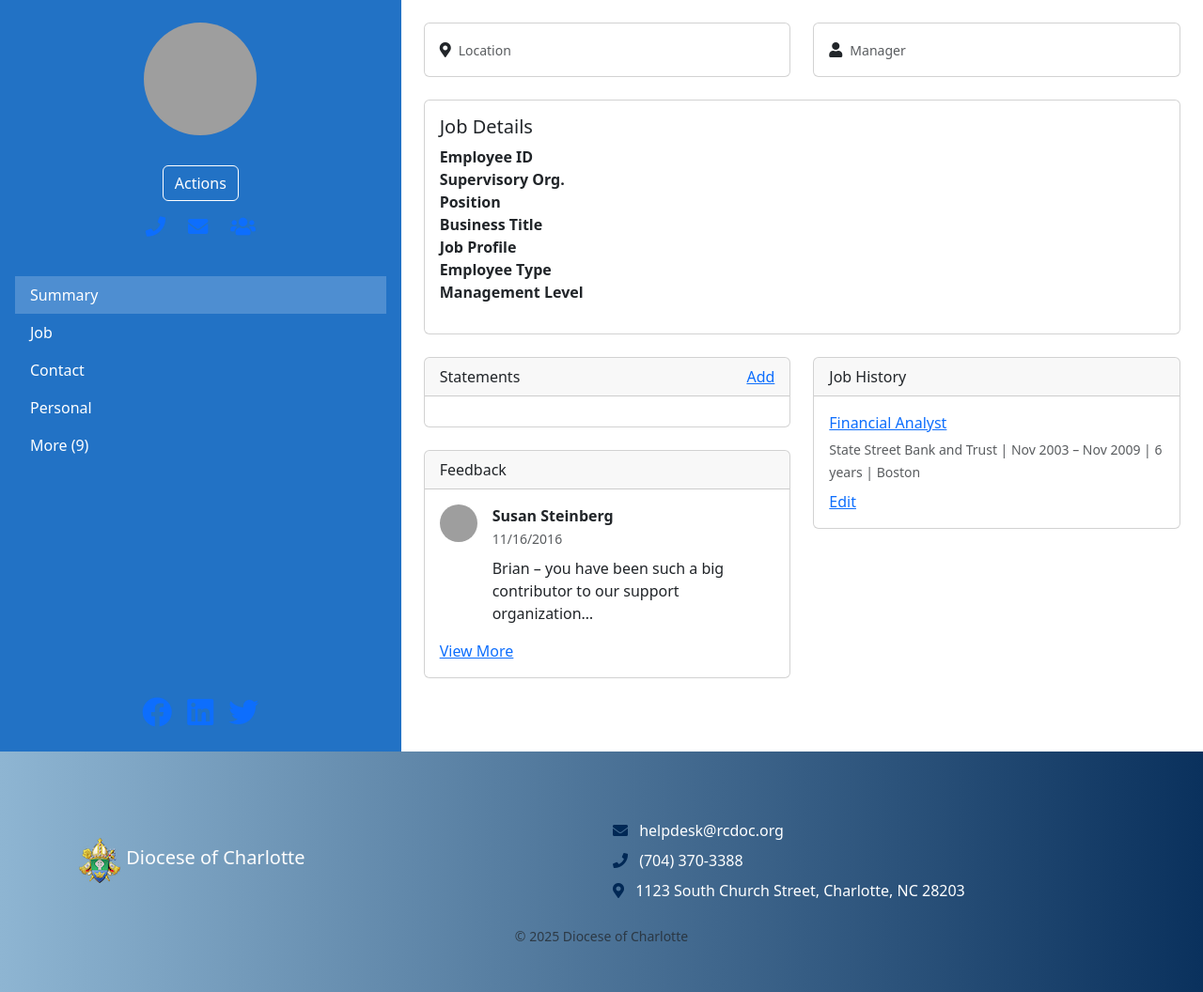
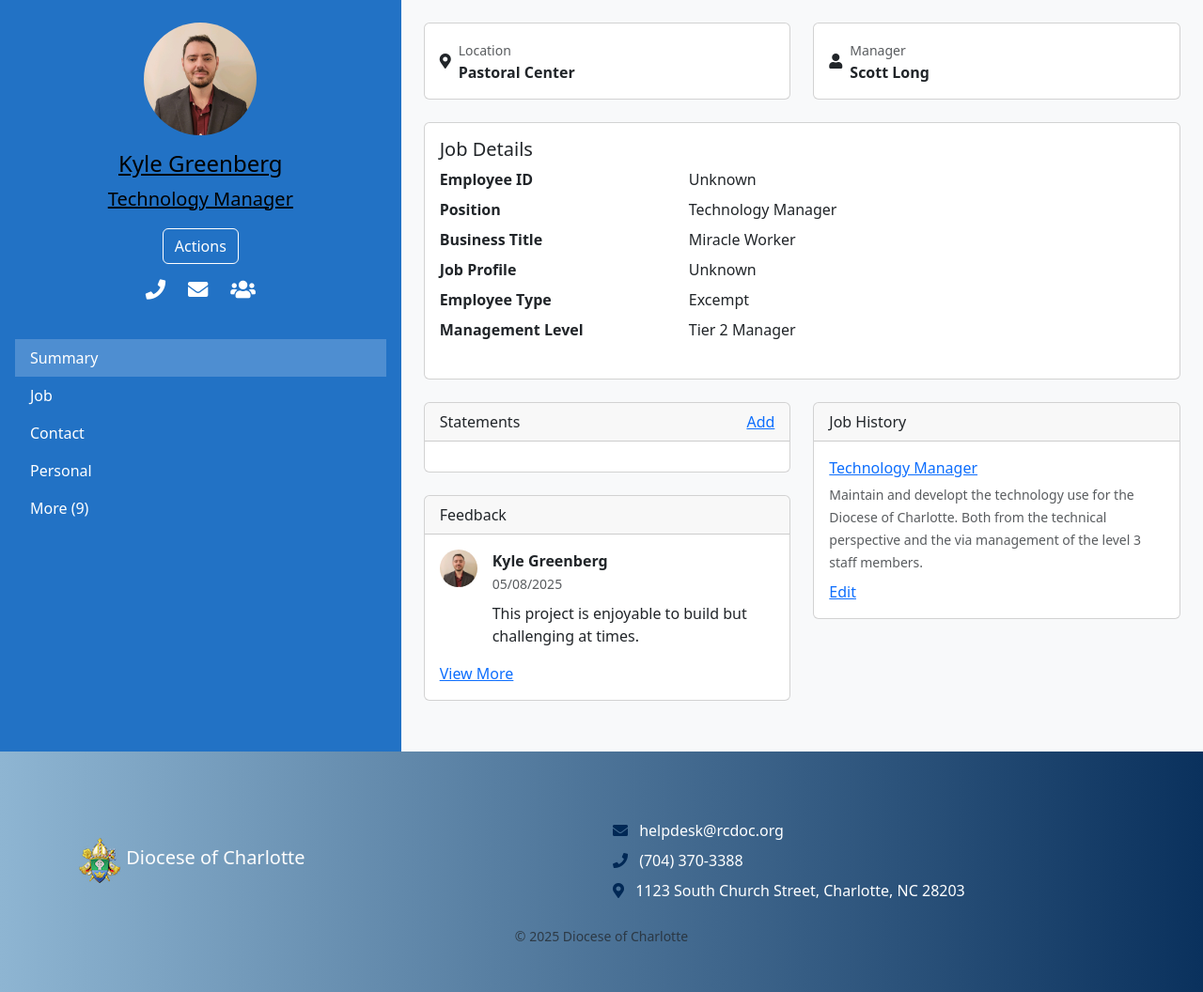
Before and after one commit to rcdoc-org/CryptaService-Crypta, a Django app: page /demo/details-page/ in a window 1280 px wide. Shown: the part 56-1112 px from the top of the page at 94% size. Run offline with Django 5.2, Linux system fonts and the light colour scheme; grey boxes are pictures that could not be loaded.

Commit message:
Got confirmation on layout.

```diff
--- a/backend/api/static/css/details_page.css
+++ b/backend/api/static/css/details_page.css
@@ -18,3 +18,12 @@
     color: #fff;
     background: transparent;
   }
+
+  .action-icons {
+    color: white;
+  }
+
+  .actions-btn :hover{
+    background-color: #fff;
+    color: #2272C5;
+  }
--- a/backend/api/templates/details_page.html
+++ b/backend/api/templates/details_page.html
@@ -24,21 +24,21 @@
       <!-- LEFT PANEL -->
       <aside class="col-md-4 p-0 aside-panel">
         <div class="text-center p-4">
-          <img src="{% static 'images/profile.jpg' %}"
+          <img src="{% static 'images/profilePic.jpg' %}"
                alt="Profile Photo"
                class="rounded-circle mb-3"
                width="120" height="120">
-          <h4>{{ person.name }}</h4>
-          <p class="mb-3">{{ person.job_title }}</p>
+          <h4>Kyle Greenberg</h4>
+          <p class="mb-3">Technology Manager</p>
           <button class="btn actions-btn mb-3">Actions</button>
           <div class="d-flex justify-content-center mb-3">
-            <a href="tel:{{ person.phone }}" class="me-4">
+            <a href="tel:{{ person.phone }}" class="action-icons me-4">
               <i class="fas fa-phone fa-lg"></i>
             </a>
-            <a href="mailto:{{ person.email }}" class="me-4">
+            <a href="mailto:{{ person.email }}" class="action-icons me-4">
               <i class="fas fa-envelope fa-lg"></i>
             </a>
-            <a href="#">
+            <a href="#" class="action-icons">
               <i class="fas fa-users fa-lg"></i>
             </a>
           </div>
@@ -52,15 +52,10 @@
           <a class="nav-link" href="#">More (9)</a>
         </nav>
 
-        <div class="d-flex justify-content-center py-4">
-          <a href="#" class="mx-2"><i class="fab fa-facebook fa-2x"></i></a>
-          <a href="#" class="mx-2"><i class="fab fa-linkedin fa-2x"></i></a>
-          <a href="#" class="mx-2"><i class="fab fa-twitter fa-2x"></i></a>
-        </div>
       </aside>
 
       <!-- RIGHT PANEL -->
-      <main class="col-md-8 p-4">
+      <main class="col-md-8 p-4 bg-light">
         <!-- top cards -->
         <div class="row mb-4">
           <div class="col">
@@ -69,7 +64,7 @@
                 <i class="fas fa-map-marker-alt me-2"></i>
                 <div>
                   <small class="text-muted">Location</small><br>
-                  <strong>{{ person.location }}</strong>
+                  <strong>Pastoral Center</strong>
                 </div>
               </div>
             </div>
@@ -80,7 +75,7 @@
                 <i class="fas fa-user me-2"></i>
                 <div>
                   <small class="text-muted">Manager</small><br>
-                  <strong>{{ person.manager }}</strong>
+                  <strong>Scott Long</strong>
                 </div>
               </div>
             </div>
@@ -93,25 +88,22 @@
             <h5 class="card-title">Job Details</h5>
             <dl class="row">
               <dt class="col-sm-4">Employee ID</dt>
-              <dd class="col-sm-8">{{ person.employee_id }}</dd>
-
-              <dt class="col-sm-4">Supervisory Org.</dt>
-              <dd class="col-sm-8">{{ person.supervisory_org }}</dd>
+              <dd class="col-sm-8">Unknown</dd>
 
               <dt class="col-sm-4">Position</dt>
-              <dd class="col-sm-8">{{ person.position }}</dd>
+              <dd class="col-sm-8">Technology Manager</dd>
 
               <dt class="col-sm-4">Business Title</dt>
-              <dd class="col-sm-8">{{ person.business_title }}</dd>
+              <dd class="col-sm-8">Miracle Worker</dd>
 
               <dt class="col-sm-4">Job Profile</dt>
-              <dd class="col-sm-8">{{ person.job_profile }}</dd>
+              <dd class="col-sm-8">Unknown</dd>
 
               <dt class="col-sm-4">Employee Type</dt>
-              <dd class="col-sm-8">{{ person.employee_type }}</dd>
+              <dd class="col-sm-8">Excempt</dd>
 
               <dt class="col-sm-4">Management Level</dt>
-              <dd class="col-sm-8">{{ person.management_level }}</dd>
+              <dd class="col-sm-8">Tier 2 Manager</dd>
               {# add more fields as needed #}
             </dl>
           </div>
@@ -134,15 +126,15 @@
               <div class="card-header">Feedback</div>
               <div class="card-body">
                 <div class="d-flex mb-3">
-                  <img src="{% static 'images/feedback-user.jpg' %}"
+                  <img src="{% static 'images/profilePic.jpg' %}"
                        class="rounded-circle me-3"
                        width="40" height="40"
                        alt="Feedback User">
                   <div>
-                    <strong>Susan Steinberg</strong><br>
-                    <small class="text-muted">11/16/2016</small>
+                    <strong>Kyle Greenberg</strong><br>
+                    <small class="text-muted">05/08/2025</small>
                     <p class="mt-2 mb-0">
-                      Brian – you have been such a big contributor to our support organization…
+                      This project is enjoyable to build but challenging at times.
                     </p>
                   </div>
                 </div>
@@ -156,9 +148,10 @@
             <div class="card mb-4">
               <div class="card-header">Job History</div>
               <div class="card-body">
-                <p class="mb-1"><a href="#">Financial Analyst</a></p>
+                <p class="mb-1"><a href="#">Technology Manager</a></p>
                 <small class="text-muted">
-                  State Street Bank and Trust | Nov 2003 – Nov 2009 | 6 years | Boston
+                  Maintain and developt the technology use for the Diocese of Charlotte.
+                  Both from the technical perspective and the via management of the level 3 staff members.
                 </small>
                 <a href="#" class="d-block mt-2">Edit</a>
               </div>
```
